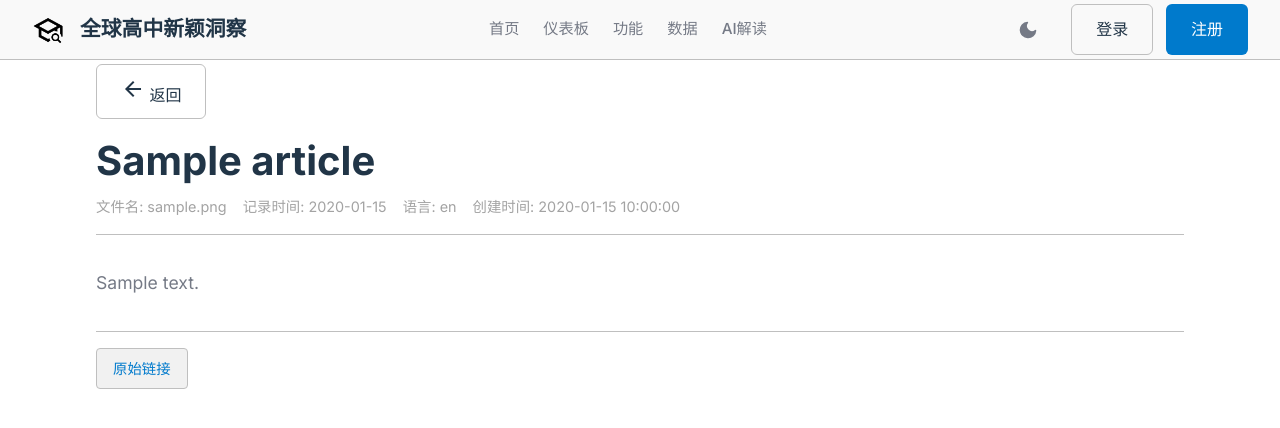
After one commit to darrindeyoung791/NIGH, a Flask app: page /article/1 in a window 1280 px wide. The commit adds this page. Shown: the top 428 px of the page. Run offline with Flask 3, Linux system fonts and the light colour scheme; tables that the repository leaves empty hold one stand-in row (values such as "Sample post").

Commit message:
feat: 为搜索结果建立单独页面

```diff
--- a/app.py
+++ b/app.py
@@ -63,5 +63,12 @@ def search():
         results = []
     return jsonify(results)
 
+
+@app.route('/article/<string:article_id>')
+def article_detail(article_id):
+    """Display a single article by its ID"""
+    article = Article.query.filter_by(id=article_id).first_or_404()
+    return render_template('article_detail.html', article=article)
+
 if __name__ == '__main__':
     app.run(debug=True)
--- /dev/null
+++ b/templates/article_detail.html
@@ -0,0 +1,269 @@
+<!DOCTYPE html>
+<html lang="zh-CN">
+<head>
+    <meta charset="UTF-8">
+    <meta name="viewport" content="width=device-width, initial-scale=1.0">
+    <title>{{ article.title }} - 全球高中新颖洞察</title>
+    <!-- Google Fonts: Inter and Noto Sans SC -->
+    <link rel="preconnect" href="https://fonts.googleapis.com">
+    <link rel="preconnect" href="https://fonts.gstatic.com" crossorigin>
+    <link href="https://fonts.googleapis.com/css2?family=Inter:wght@300;400;500;600;700&family=Noto+Sans+SC:wght@300;400;500;600;700&display=swap" rel="stylesheet">
+    <!-- Material Icons -->
+    <link href="https://fonts.googleapis.com/icon?family=Material+Icons" rel="stylesheet">
+    <!-- Favicon -->
+    <link rel="icon" type="image/x-icon" href="{{ url_for('static', filename='img/favicon/NIGH.png') }}">
+    <link rel="stylesheet" href="{{ url_for('static', filename='css/styles.css') }}">
+    <style>
+        .article-container {
+            margin: 2rem auto;
+            padding: 2rem;
+            max-width: 1200px;
+            width: 90%;
+        }
+
+        .article-header {
+            margin-bottom: 2rem;
+            padding-bottom: 1rem;
+            border-bottom: 1px solid var(--vp-c-border);
+        }
+
+        .article-title {
+            font-size: 2.5rem;
+            color: var(--vp-c-text-light-1);
+            margin-bottom: 0.5rem;
+            line-height: 1.3;
+        }
+
+        .article-meta {
+            display: flex;
+            flex-wrap: wrap;
+            gap: 1rem;
+            color: var(--vp-c-text-light-3);
+            font-size: 0.9rem;
+        }
+
+        .article-content {
+            font-size: 1.1rem;
+            line-height: 1.8;
+            color: var(--vp-c-text-light-2);
+            white-space: pre-wrap;
+        }
+
+        .article-back-button {
+            margin-bottom: 1rem;
+        }
+
+        .article-source {
+            margin-top: 2rem;
+            padding-top: 1rem;
+            border-top: 1px solid var(--vp-c-border);
+        }
+
+        .article-source h3 {
+            color: var(--vp-c-text-light-1);
+            margin-bottom: 0.5rem;
+        }
+
+        .article-source a {
+            color: var(--vp-c-blue);
+            text-decoration: none;
+            word-break: break-all;
+        }
+
+        .original-link {
+            display: inline-block;
+            padding: 8px 16px;
+            background-color: var(--vp-c-bg-mute);
+            color: var(--vp-c-text-light-1);
+            text-decoration: none;
+            border-radius: 4px;
+            font-size: 0.9rem;
+            transition: background-color 0.2s ease;
+            border: 1px solid var(--vp-c-border);
+        }
+
+        .original-link:hover {
+            background-color: var(--vp-c-gray-light-3);
+            text-decoration: none;
+        }
+
+        .dark .original-link:hover {
+            background-color: var(--vp-c-gray-dark-3);
+        }
+
+        @media (max-width: 768px) {
+            .article-container {
+                width: 95%;
+                padding: 1rem;
+            }
+
+            .article-title {
+                font-size: 2rem;
+            }
+
+            .article-content {
+                font-size: 1rem;
+            }
+        }
+    </style>
+</head>
+<body>
+    <header>
+        <nav class="navbar">
+            <div class="nav-brand">
+                <a href="{{ url_for('index') }}" class="nav-brand-link">
+                    <img src="{{ url_for('static', filename='img/favicon/NIGH.png') }}" alt="NIGH Logo" class="logo">
+                    <h1>全球高中新颖洞察</h1>
+                </a>
+            </div>
+            <div class="nav-center">
+                <div class="nav-links">
+                    <a href="{{ url_for('index') }}" class="nav-link">首页</a>
+                    <a href="{{ url_for('dashboard') }}" class="nav-link">仪表板</a>
+                    <a href="#" class="nav-link">功能</a>
+                    <a href="#" class="nav-link">数据</a>
+                    <a href="#" class="nav-link">AI解读</a>
+                </div>
+            </div>
+            <div class="auth-buttons">
+                <div class="theme-toggle" id="theme-toggle">
+                    <svg xmlns="http://www.w3.org/2000/svg" width="20" height="20" viewBox="0 0 24 24" fill="none" stroke="currentColor" stroke-width="2" stroke-linecap="round" stroke-linejoin="round" class="theme-icon-when-light">
+                        <path d="M21 12.79A9 9 0 1 1 11.21 3 7 7 0 0 0 21 12.79z"></path>
+                    </svg>
+                    <svg xmlns="http://www.w3.org/2000/svg" width="20" height="20" viewBox="0 0 24 24" fill="none" stroke="currentColor" stroke-width="2" stroke-linecap="round" stroke-linejoin="round" class="theme-icon-when-dark">
+                        <circle cx="12" cy="12" r="5"></circle>
+                        <line x1="12" y1="1" x2="12" y2="3"></line>
+                        <line x1="12" y1="21" x2="12" y2="23"></line>
+                        <line x1="4.22" y1="4.22" x2="5.64" y2="5.64"></line>
+                        <line x1="18.36" y1="18.36" x2="19.78" y2="19.78"></line>
+                        <line x1="1" y1="12" x2="3" y2="12"></line>
+                        <line x1="21" y1="12" x2="23" y2="12"></line>
+                        <line x1="4.22" y1="19.78" x2="5.64" y2="18.36"></line>
+                        <line x1="18.36" y1="5.64" x2="19.78" y2="4.22"></line>
+                    </svg>
+                </div>
+                <a href="{{ url_for('login') }}" class="btn btn-outline">登录</a>
+                <a href="{{ url_for('register') }}" class="btn btn-primary">注册</a>
+            </div>
+            <div class="hamburger" id="hamburger">
+                <span class="bar"></span>
+                <span class="bar"></span>
+                <span class="bar"></span>
+            </div>
+        </nav>
+        <div class="mobile-menu" id="mobile-menu">
+            <button class="close-menu" id="close-menu-btn">✕</button>
+            <div class="mobile-theme-toggle">
+                <div class="theme-toggle" id="mobile-theme-toggle">
+                    <svg xmlns="http://www.w3.org/2000/svg" width="20" height="20" viewBox="0 0 24 24" fill="none" stroke="currentColor" stroke-width="2" stroke-linecap="round" stroke-linejoin="round" class="theme-icon-when-light">
+                        <path d="M21 12.79A9 9 0 1 1 11.21 3 7 7 0 0 0 21 12.79z"></path>
+                    </svg>
+                    <svg xmlns="http://www.w3.org/2000/svg" width="20" height="20" viewBox="0 0 24 24" fill="none" stroke="currentColor" stroke-width="2" stroke-linecap="round" stroke-linejoin="round" class="theme-icon-when-dark">
+                        <circle cx="12" cy="12" r="5"></circle>
+                        <line x1="12" y1="1" x2="12" y2="3"></line>
+                        <line x1="12" y1="21" x2="12" y2="23"></line>
+                        <line x1="4.22" y1="4.22" x2="5.64" y2="5.64"></line>
+                        <line x1="18.36" y1="18.36" x2="19.78" y2="19.78"></line>
+                        <line x1="1" y1="12" x2="3" y2="12"></line>
+                        <line x1="21" y1="12" x2="23" y2="12"></line>
+                        <line x1="4.22" y1="19.78" x2="5.64" y2="18.36"></line>
+                        <line x1="18.36" y1="5.64" x2="19.78" y2="4.22"></line>
+                    </svg>
+                </div>
+            </div>
+            <div class="nav-links">
+                <a href="{{ url_for('index') }}" class="nav-link">首页</a>
+                <a href="{{ url_for('dashboard') }}" class="nav-link">仪表板</a>
+                <a href="#" class="nav-link">功能</a>
+                <a href="#" class="nav-link">数据</a>
+                <a href="#" class="nav-link">AI解读</a>
+            </div>
+            <div class="auth-buttons">
+                <a href="{{ url_for('login') }}" class="btn btn-outline">登录</a>
+                <a href="{{ url_for('register') }}" class="btn btn-primary">注册</a>
+            </div>
+        </div>
+        <div class="mobile-menu-backdrop" id="mobile-menu-backdrop"></div>
+    </header>
+
+    <main class="article-container">
+        <button class="btn btn-outline article-back-button" onclick="window.history.back()">
+            <span class="material-icons">arrow_back</span> 返回
+        </button>
+
+        <div class="article-header">
+            <h1 class="article-title">{{ article.title or '无标题' }}</h1>
+            <div class="article-meta">
+                {% if article.filename %}
+                    <span>文件名: {{ article.filename }}</span>
+                {% endif %}
+                {% if article.time_recorded %}
+                    <span>记录时间: {{ article.time_recorded }}</span>
+                {% endif %}
+                {% if article.language %}
+                    <span>语言: {{ article.language }}</span>
+                {% endif %}
+                {% if article.created_at %}
+                    <span>创建时间: {{ article.created_at.strftime('%Y-%m-%d %H:%M:%S') }}</span>
+                {% endif %}
+            </div>
+        </div>
+
+        <div class="article-content">{{ article.content | safe }}</div>
+
+        {% if article.url %}
+        <div class="article-source">
+            <a href="{{ article.url }}" target="_blank" rel="noopener noreferrer" class="original-link">原始链接</a>
+        </div>
+        {% endif %}
+    </main>
+
+    <script src="{{ url_for('static', filename='js/common.js') }}"></script>
+    <script>
+        // 移动端菜单和主题切换功能
+        document.addEventListener('DOMContentLoaded', function() {
+            // 添加主题切换功能
+            const themeToggle = document.getElementById('theme-toggle');
+            const mobileThemeToggle = document.getElementById('mobile-theme-toggle');
+            const body = document.body;
+
+            // 检查本地存储中的主题偏好
+            const savedTheme = localStorage.getItem('theme');
+            if (savedTheme) {
+                body.classList.add(savedTheme);
+            }
+
+            function toggleTheme() {
+                body.classList.toggle('dark');
+                const isDark = body.classList.contains('dark');
+                localStorage.setItem('theme', isDark ? 'dark' : '');
+            }
+
+            themeToggle?.addEventListener('click', toggleTheme);
+            mobileThemeToggle?.addEventListener('click', toggleTheme);
+
+            // 移动端菜单功能
+            const hamburger = document.getElementById('hamburger');
+            const mobileMenu = document.getElementById('mobile-menu');
+            const closeMenu = document.getElementById('close-menu-btn');
+            const backdrop = document.getElementById('mobile-menu-backdrop');
+
+            function openMobileMenu() {
+                mobileMenu.classList.add('active');
+                backdrop.style.display = 'block';
+                document.body.style.overflow = 'hidden';
+            }
+
+            function closeMobileMenu() {
+                mobileMenu.classList.remove('active');
+                backdrop.style.display = 'none';
+                document.body.style.overflow = '';
+            }
+
+            hamburger?.addEventListener('click', openMobileMenu);
+            closeMenu?.addEventListener('click', closeMobileMenu);
+            backdrop?.addEventListener('click', closeMobileMenu);
+        });
+    </script>
+</body>
+</html>
```
Also changed, not shown: templates/main_dash.html (+30 -3 lines).
